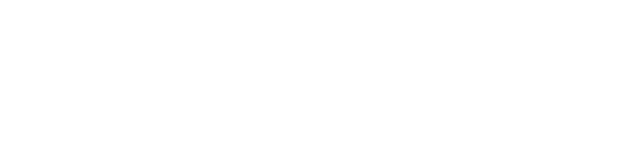
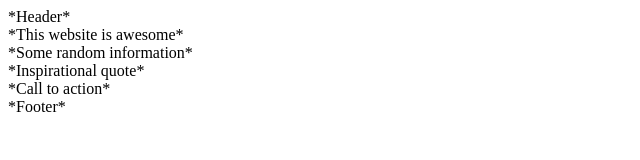
Before and after one commit to Zero-Ultor/odin-landing-page, a plain HTML site: page index.html in a window 1280 px wide. Shown: the whole page, without its empty margins (0-640 px from the left). Drawn offline with Linux system fonts and the light colour scheme.

Commit message:
Add content sectins to index.html

```diff
--- a/index.html
+++ b/index.html
@@ -8,5 +8,18 @@
     <link rel="stylesheet" href="style.css">
   </head>
   <body>
+    <div> *Header*
+    </div>
+    <div> *This website is awesome*
+    </div>
+    <div>  *Some random information*
+    </div>
+    <div>   *Inspirational quote*
+    </div>
+    <div>  *Call to action*
+    </div>
+    <div> *Footer*
+    </div>
+
   </body>
 </html>
```
